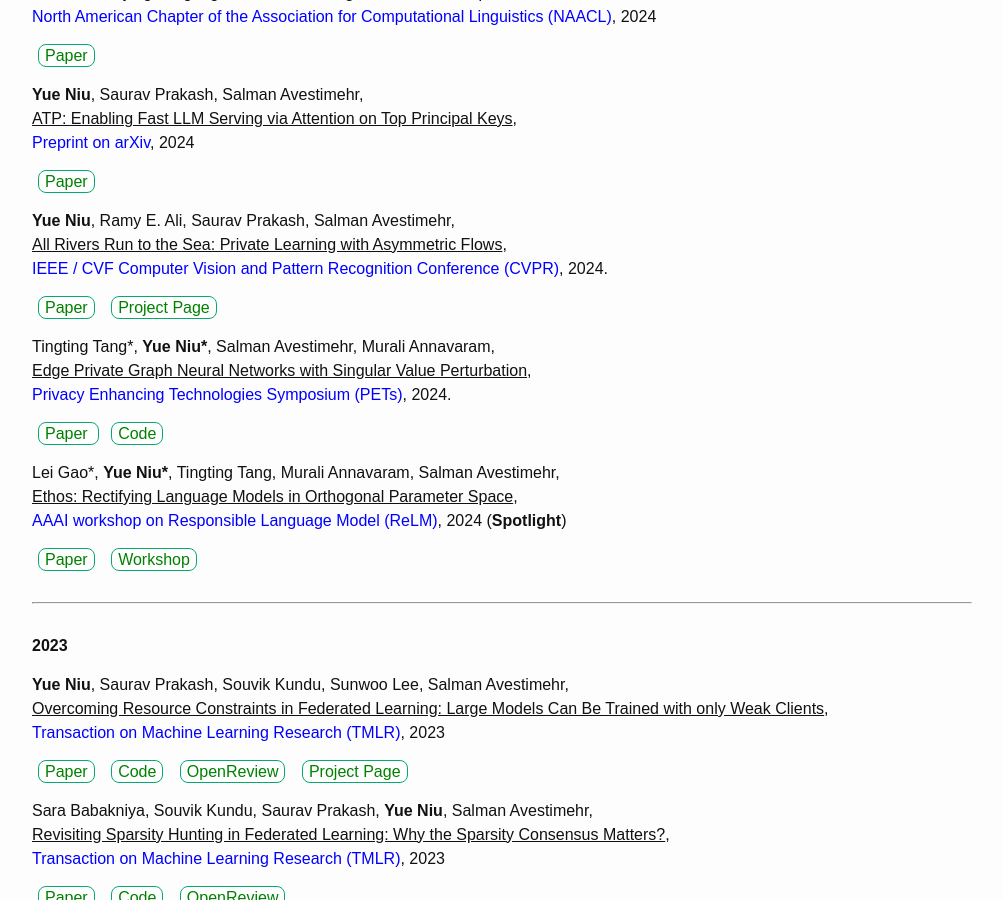
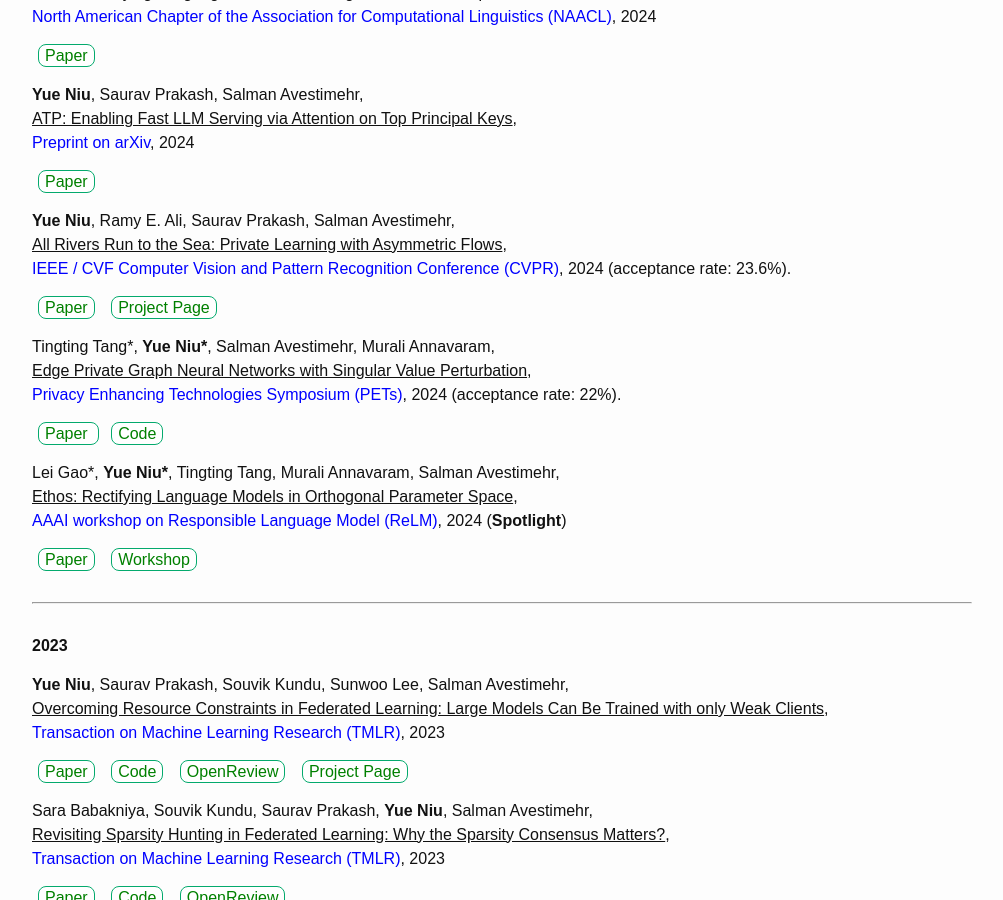
Before and after one commit to yuehniu/homepage, a Jekyll site: the page built from publication.md, in a window 1280 px wide and 900 px high, scrolled down 373 px. Shown: the whole window, without its empty margins (138-1141 px from the left). Built offline with Jekyll 4.4.1, drawn with Linux system fonts in a browser that asks for light colours; our own code applies the rules of GitHub Pages for plain Markdown files.

Commit message:
Publication page: add acceptance rate.

```diff
--- a/publication.md
+++ b/publication.md
@@ -22,14 +22,14 @@
 
 **Yue Niu**, Ramy E. Ali, Saurav Prakash, Salman Avestimehr,
 <u>All Rivers Run to the Sea: Private Learning with Asymmetric Flows</u>,
-<span style="color:blue">IEEE / CVF Computer Vision and Pattern Recognition Conference (CVPR)</span>, 2024.
+<span style="color:blue">IEEE / CVF Computer Vision and Pattern Recognition Conference (CVPR)</span>, 2024 (acceptance rate: 23.6%).
 
 <a href="https://arxiv.org/pdf/2312.05264.pdf" class="btn">Paper</a>
 <a href="https://yuehniu.github.io/homepage/research/2024/04/03/asymml.html" class="btn">Project Page</a>
 
 Tingting Tang\*, **Yue Niu\***, Salman Avestimehr, Murali Annavaram,
 <u>Edge Private Graph Neural Networks with Singular Value Perturbation</u>,
-<span style="color:blue">Privacy Enhancing Technologies Symposium (PETs)</span>, 2024.
+<span style="color:blue">Privacy Enhancing Technologies Symposium (PETs)</span>, 2024 (acceptance rate: 22%).
 
 <a href="https://arxiv.org/abs/2403.10995" class="btn" target="_blank">
     Paper
```
